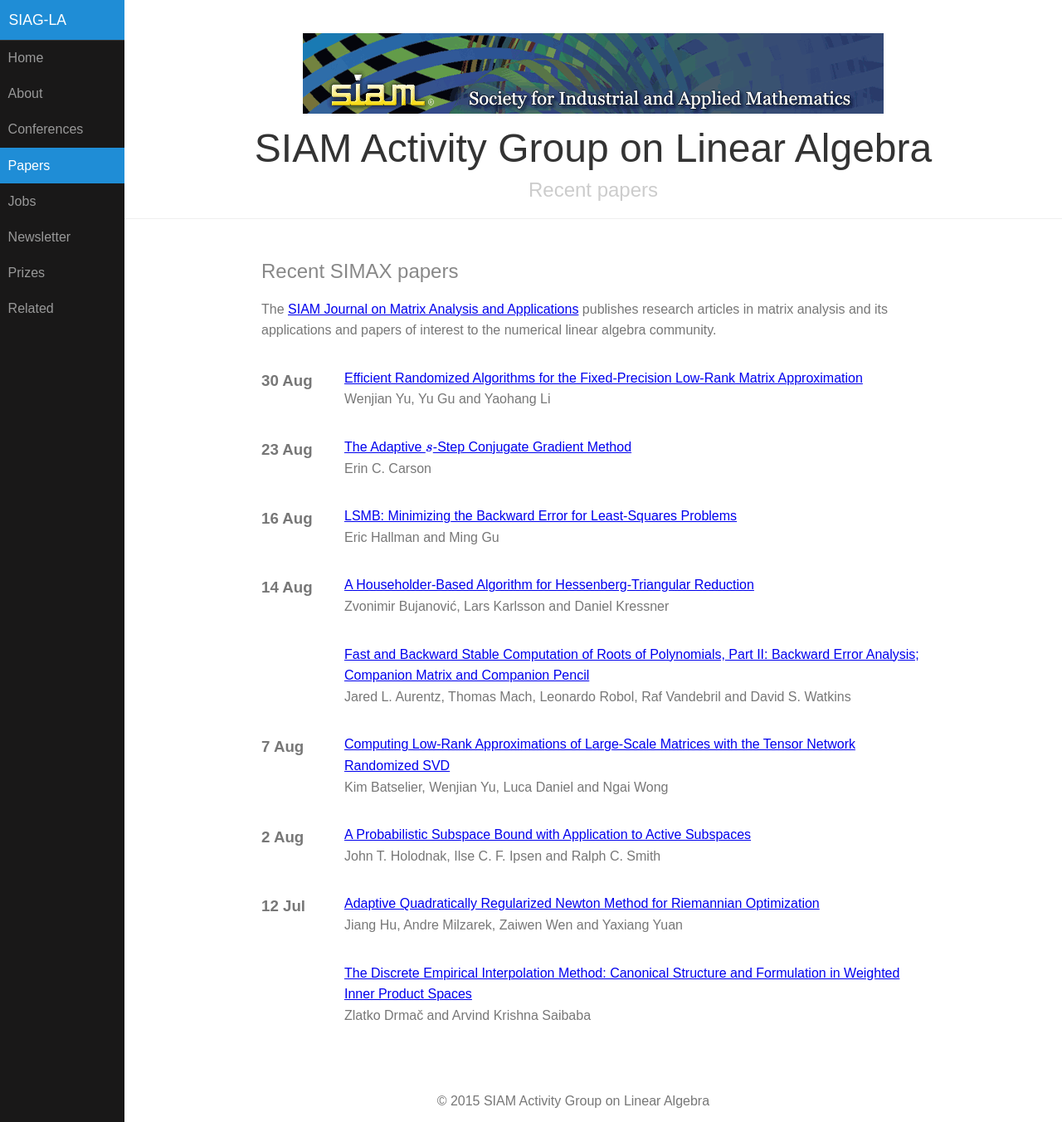
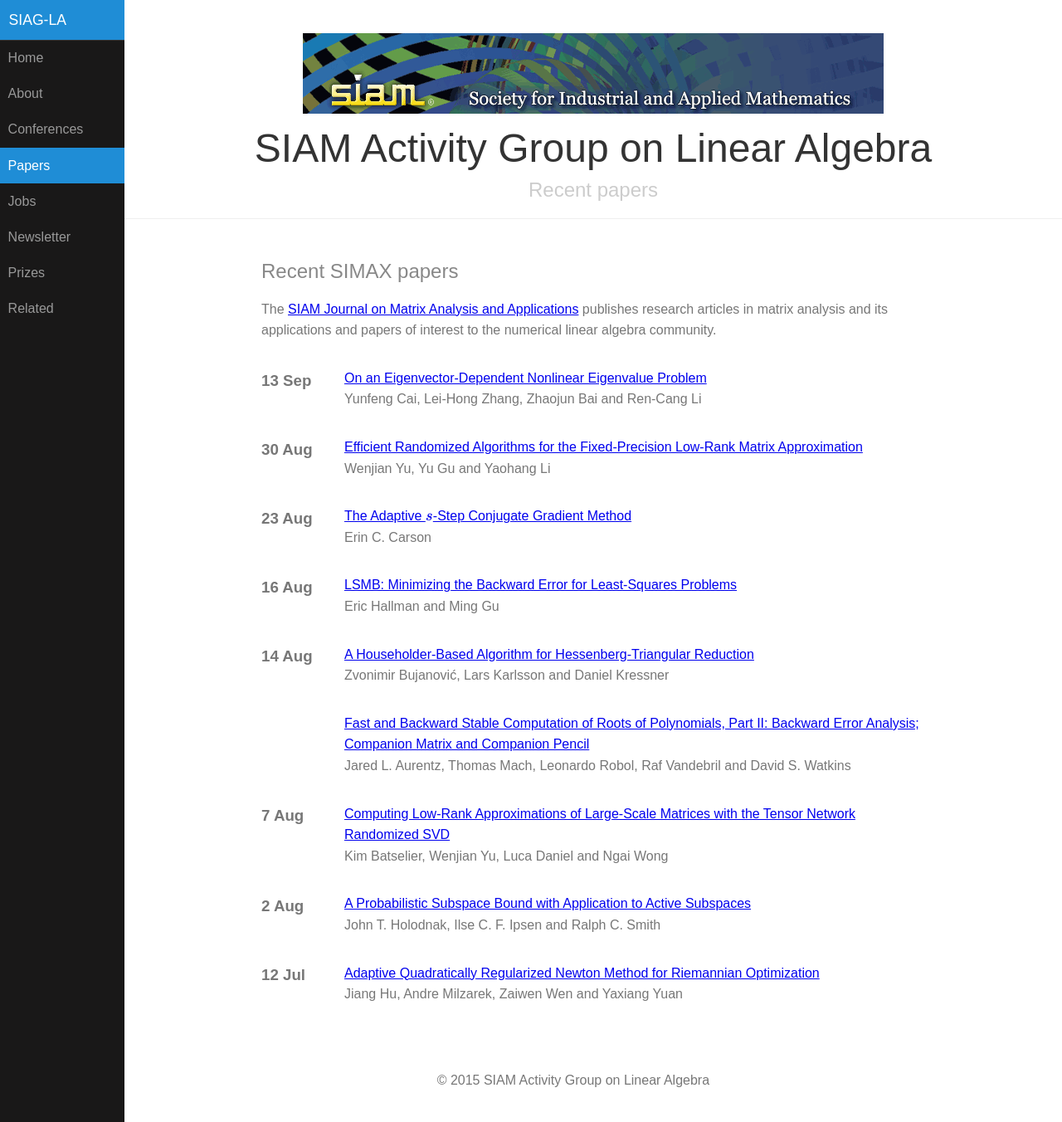
Before and after one commit to dbindel/siagla, a Jekyll site: the page built from simax.html, in a window 1280 px wide and 1352 px high. Shown: the whole window at 83% size. Built offline with Jekyll 4.4.1, drawn with Linux system fonts in a browser that asks for light colours; formulas are drawn with MathJax 3.

Commit message:
Automated updates to simax.yml

```diff
--- a/_data/simax.yml
+++ b/_data/simax.yml
@@ -3051,3 +3051,11 @@
   pp_start: '1339'
   title: Efficient Randomized Algorithms for the Fixed-Precision Low-Rank Matrix Approximation
   volume: '39'
+- authors: Yunfeng Cai, Lei-Hong Zhang, Zhaojun Bai and Ren-Cang Li
+  date: '2018-09-13T07:00:00Z'
+  doi: doi:10.1137/17M115935X
+  link: https://epubs.siam.org/doi/abs/10.1137/17M115935X?ai=s7&mi=3ezuvv&af=R
+  pp_end: '1382'
+  pp_start: '1360'
+  title: On an Eigenvector-Dependent Nonlinear Eigenvalue Problem
+  volume: '39'
```
